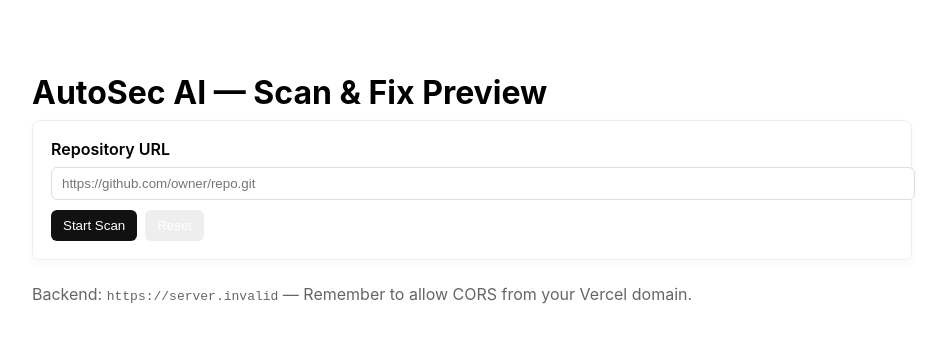
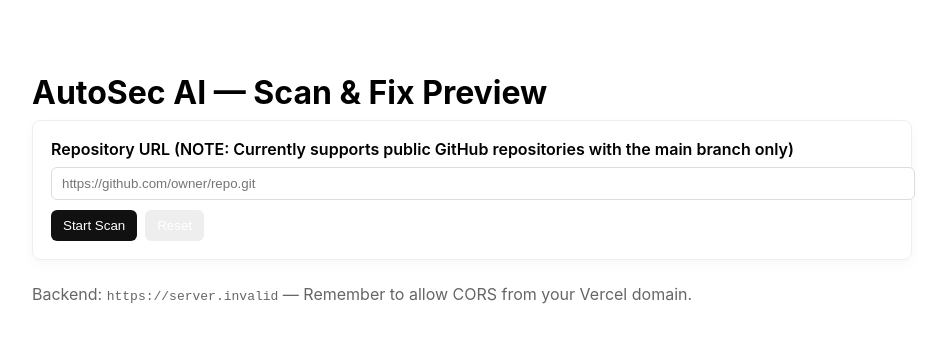
Before and after one commit to Sheikh-Abubaker/autosec-ai, a Next.js app in the folder web/: page / in a window 1280 px wide. Shown: the top 342 px of the page, without its empty margins (168-1114 px from the left). Built offline with nearby package versions, Linux system fonts and the light colour scheme; no server answers.

Commit message:
Add notes
Signed-off-by: Sheikh-Abubaker <sheikhabubaker761@gmail.com>

```diff
--- a/web/pages/index.jsx
+++ b/web/pages/index.jsx
@@ -106,7 +106,7 @@ export default function Home() {
       <h1 style={styles.h1}>AutoSec AI — Scan & Fix Preview</h1>
 
       <div style={styles.card}>
-        <label style={styles.label}>Repository URL</label>
+        <label style={styles.label}>Repository URL (NOTE: Currently supports public GitHub repositories with the main branch only)</label>
         <input
           style={styles.input}
           placeholder="https://github.com/owner/repo.git"
```
